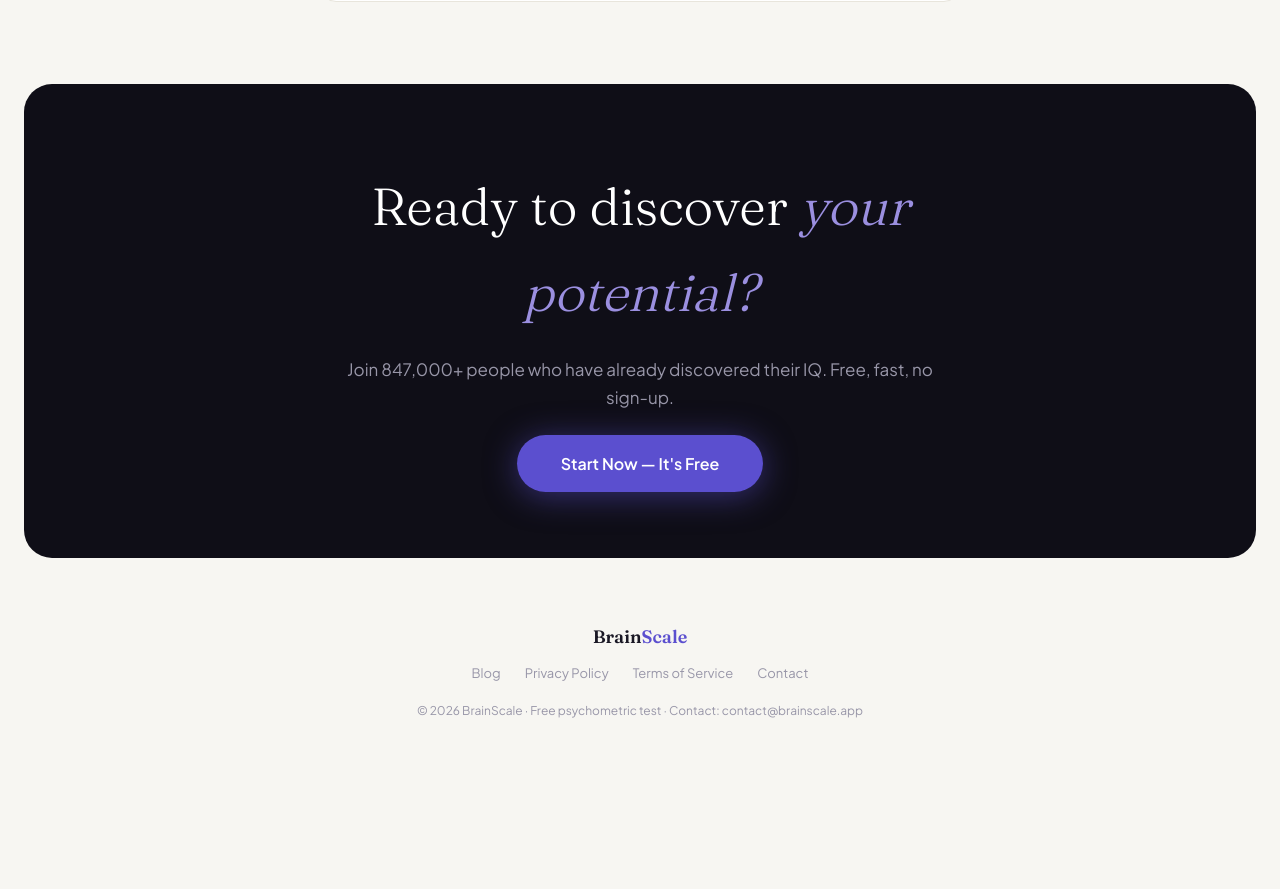
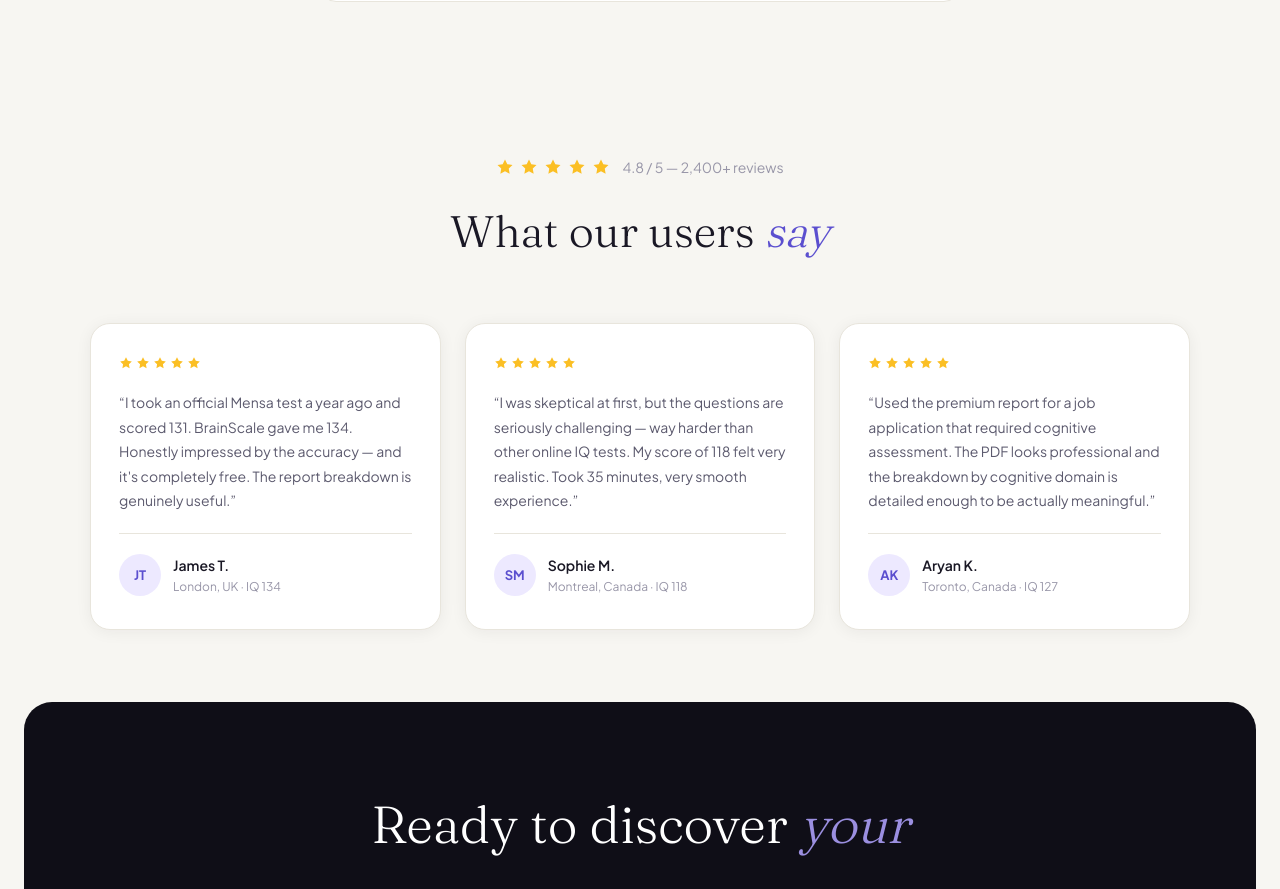
Before and after one commit to devbrainscale/brainscale, a Next.js app: page / in a window 1280 px wide. Shown: the part 4138-5027 px from the top of the page. Before the commit the page ends 4899 px from the top, so only its background shows below. Built offline with nearby package versions, Linux system fonts and the light colour scheme.

Commit message:
feat: testimonials section EN + FR homepage

```diff
--- a/src/app/fr/page.tsx
+++ b/src/app/fr/page.tsx
@@ -323,6 +323,72 @@ export default function FrHomePage() {
         </div>
       </section>
 
+      {/* TÉMOIGNAGES */}
+      <section style={{ padding: "72px 24px" }}>
+        <div style={{ maxWidth: "1100px", margin: "0 auto" }}>
+          <div style={{ textAlign: "center", marginBottom: "56px" }}>
+            <div style={{ display: "inline-flex", alignItems: "center", gap: "6px", marginBottom: "16px" }}>
+              {[1,2,3,4,5].map(i => (
+                <svg key={i} width="18" height="18" viewBox="0 0 24 24" fill="#FBBF24"><path d="M12 2l3.09 6.26L22 9.27l-5 4.87 1.18 6.88L12 17.77l-6.18 3.25L7 14.14 2 9.27l6.91-1.01L12 2z"/></svg>
+              ))}
+              <span style={{ fontSize: "14px", color: "#9896A8", marginLeft: "6px" }}>4,8 / 5 — 2 400+ avis</span>
+            </div>
+            <h2 style={{ fontFamily: "var(--font-display, serif)", fontSize: "clamp(28px, 4vw, 44px)", fontWeight: 300, color: "#1A1825" }}>
+              Ce que disent nos <em style={{ color: "#5B4FCF", fontStyle: "italic" }}>utilisateurs</em>
+            </h2>
+          </div>
+
+          <div style={{ display: "grid", gridTemplateColumns: "repeat(auto-fit, minmax(300px, 1fr))", gap: "24px" }}>
+            {[
+              {
+                name: "Thomas L.",
+                location: "Paris, France",
+                score: 131,
+                stars: 5,
+                text: "J'ai passé un test Mensa officiel l'année dernière — score 128. BrainScale m'a donné 131. La précision est vraiment impressionnante pour un test gratuit. Le rapport détaillé est un vrai plus.",
+                initials: "TL",
+              },
+              {
+                name: "Camille R.",
+                location: "Lyon, France",
+                score: 119,
+                stars: 5,
+                text: "Sceptique au départ, mais les questions sont vraiment difficiles — bien au-dessus des autres tests en ligne. Mon score de 119 me semblait réaliste. Interface fluide, résultats clairs.",
+                initials: "CR",
+              },
+              {
+                name: "Mehdi B.",
+                location: "Bruxelles, Belgique",
+                score: 124,
+                stars: 5,
+                text: "J'ai utilisé le rapport premium pour une candidature qui demandait une évaluation cognitive. Le PDF est professionnel, la décomposition par domaine est suffisamment détaillée pour être crédible.",
+                initials: "MB",
+              },
+            ].map((t) => (
+              <div key={t.name} style={{ backgroundColor: "#fff", border: "1px solid #E8E5DC", borderRadius: "20px", padding: "32px 28px", boxShadow: "0 2px 16px rgba(26,24,37,0.06)", display: "flex", flexDirection: "column", gap: "20px" }}>
+                <div style={{ display: "flex", gap: "3px" }}>
+                  {[1,2,3,4,5].map(i => (
+                    <svg key={i} width="14" height="14" viewBox="0 0 24 24" fill={i <= t.stars ? "#FBBF24" : "#E8E5DC"}><path d="M12 2l3.09 6.26L22 9.27l-5 4.87 1.18 6.88L12 17.77l-6.18 3.25L7 14.14 2 9.27l6.91-1.01L12 2z"/></svg>
+                  ))}
+                </div>
+                <p style={{ fontSize: "14px", color: "#5C5A6E", lineHeight: 1.75, margin: 0, flex: 1 }}>
+                  &ldquo;{t.text}&rdquo;
+                </p>
+                <div style={{ display: "flex", alignItems: "center", gap: "12px", borderTop: "1px solid #E8E5DC", paddingTop: "20px" }}>
+                  <div style={{ width: "42px", height: "42px", borderRadius: "50%", backgroundColor: "#EDE9FF", display: "flex", alignItems: "center", justifyContent: "center", fontSize: "13px", fontWeight: 700, color: "#5B4FCF", flexShrink: 0 }}>
+                    {t.initials}
+                  </div>
+                  <div>
+                    <div style={{ fontSize: "14px", fontWeight: 600, color: "#1A1825" }}>{t.name}</div>
+                    <div style={{ fontSize: "12px", color: "#9896A8" }}>{t.location} · QI {t.score}</div>
+                  </div>
+                </div>
+              </div>
+            ))}
+          </div>
+        </div>
+      </section>
+
       {/* CTA FINAL */}
       <section style={{ margin: "0 24px 24px", borderRadius: "28px", backgroundColor: "#0F0E17", padding: "80px 24px", textAlign: "center" }}>
         <div style={{ maxWidth: "600px", margin: "0 auto" }}>
--- a/src/app/page.tsx
+++ b/src/app/page.tsx
@@ -319,6 +319,75 @@ export default function HomePage() {
         </div>
       </section>
 
+      {/* TESTIMONIALS */}
+      <section style={{ padding: "72px 24px" }}>
+        <div style={{ maxWidth: "1100px", margin: "0 auto" }}>
+          <div style={{ textAlign: "center", marginBottom: "56px" }}>
+            <div style={{ display: "inline-flex", alignItems: "center", gap: "6px", marginBottom: "16px" }}>
+              {[1,2,3,4,5].map(i => (
+                <svg key={i} width="18" height="18" viewBox="0 0 24 24" fill="#FBBF24"><path d="M12 2l3.09 6.26L22 9.27l-5 4.87 1.18 6.88L12 17.77l-6.18 3.25L7 14.14 2 9.27l6.91-1.01L12 2z"/></svg>
+              ))}
+              <span style={{ fontSize: "14px", color: "#9896A8", marginLeft: "6px" }}>4.8 / 5 — 2,400+ reviews</span>
+            </div>
+            <h2 style={{ fontFamily: "var(--font-display, serif)", fontSize: "clamp(28px, 4vw, 44px)", fontWeight: 300, color: "#1A1825" }}>
+              What our users <em style={{ color: "#5B4FCF", fontStyle: "italic" }}>say</em>
+            </h2>
+          </div>
+
+          <div style={{ display: "grid", gridTemplateColumns: "repeat(auto-fit, minmax(300px, 1fr))", gap: "24px" }}>
+            {[
+              {
+                name: "James T.",
+                location: "London, UK",
+                score: 134,
+                stars: 5,
+                text: "I took an official Mensa test a year ago and scored 131. BrainScale gave me 134. Honestly impressed by the accuracy — and it's completely free. The report breakdown is genuinely useful.",
+                initials: "JT",
+              },
+              {
+                name: "Sophie M.",
+                location: "Montreal, Canada",
+                score: 118,
+                stars: 5,
+                text: "I was skeptical at first, but the questions are seriously challenging — way harder than other online IQ tests. My score of 118 felt very realistic. Took 35 minutes, very smooth experience.",
+                initials: "SM",
+              },
+              {
+                name: "Aryan K.",
+                location: "Toronto, Canada",
+                score: 127,
+                stars: 5,
+                text: "Used the premium report for a job application that required cognitive assessment. The PDF looks professional and the breakdown by cognitive domain is detailed enough to be actually meaningful.",
+                initials: "AK",
+              },
+            ].map((t) => (
+              <div key={t.name} style={{ backgroundColor: "#fff", border: "1px solid #E8E5DC", borderRadius: "20px", padding: "32px 28px", boxShadow: "0 2px 16px rgba(26,24,37,0.06)", display: "flex", flexDirection: "column", gap: "20px" }}>
+                {/* Stars */}
+                <div style={{ display: "flex", gap: "3px" }}>
+                  {[1,2,3,4,5].map(i => (
+                    <svg key={i} width="14" height="14" viewBox="0 0 24 24" fill={i <= t.stars ? "#FBBF24" : "#E8E5DC"}><path d="M12 2l3.09 6.26L22 9.27l-5 4.87 1.18 6.88L12 17.77l-6.18 3.25L7 14.14 2 9.27l6.91-1.01L12 2z"/></svg>
+                  ))}
+                </div>
+                {/* Quote */}
+                <p style={{ fontSize: "14px", color: "#5C5A6E", lineHeight: 1.75, margin: 0, flex: 1 }}>
+                  &ldquo;{t.text}&rdquo;
+                </p>
+                {/* Author */}
+                <div style={{ display: "flex", alignItems: "center", gap: "12px", borderTop: "1px solid #E8E5DC", paddingTop: "20px" }}>
+                  <div style={{ width: "42px", height: "42px", borderRadius: "50%", backgroundColor: "#EDE9FF", display: "flex", alignItems: "center", justifyContent: "center", fontSize: "13px", fontWeight: 700, color: "#5B4FCF", flexShrink: 0 }}>
+                    {t.initials}
+                  </div>
+                  <div>
+                    <div style={{ fontSize: "14px", fontWeight: 600, color: "#1A1825" }}>{t.name}</div>
+                    <div style={{ fontSize: "12px", color: "#9896A8" }}>{t.location} · IQ {t.score}</div>
+                  </div>
+                </div>
+              </div>
+            ))}
+          </div>
+        </div>
+      </section>
+
       {/* CTA */}
       <section style={{ margin: "0 24px 24px", borderRadius: "28px", backgroundColor: "#0F0E17", padding: "80px 24px", textAlign: "center" }}>
         <div style={{ maxWidth: "600px", margin: "0 auto" }}>
```
